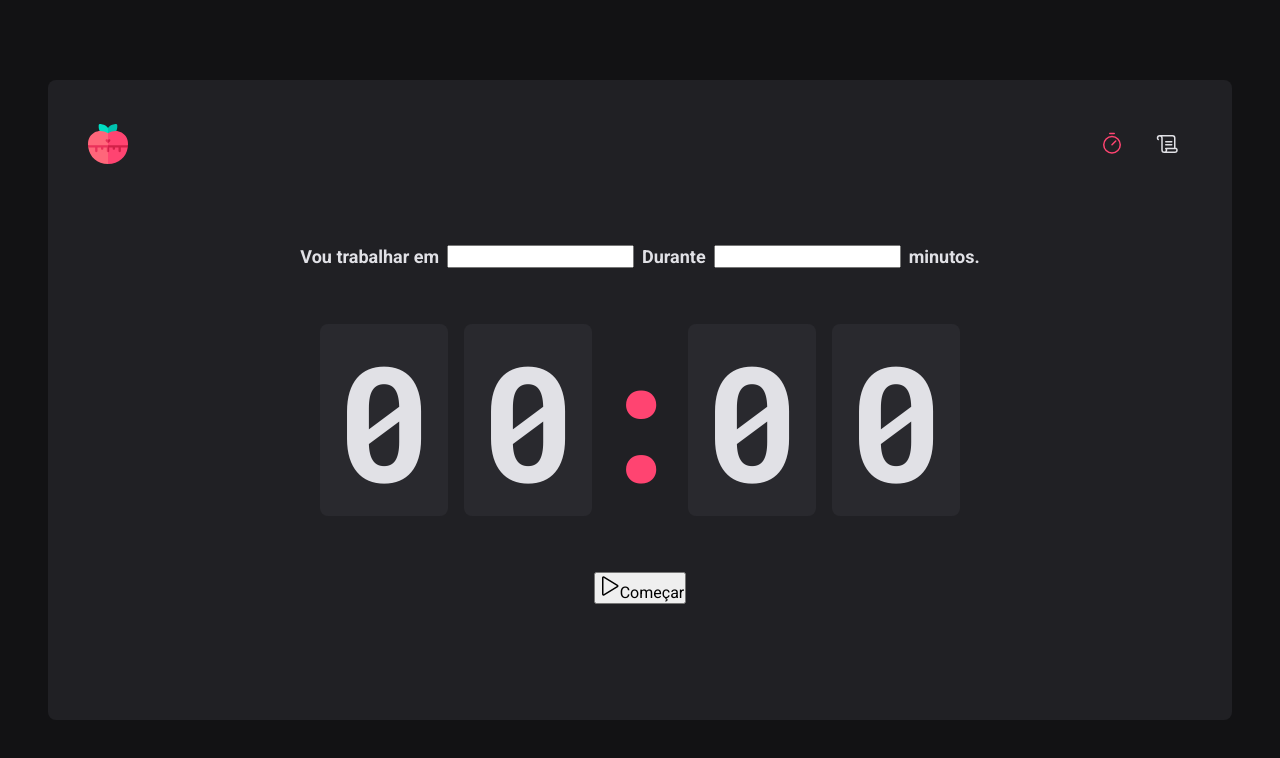
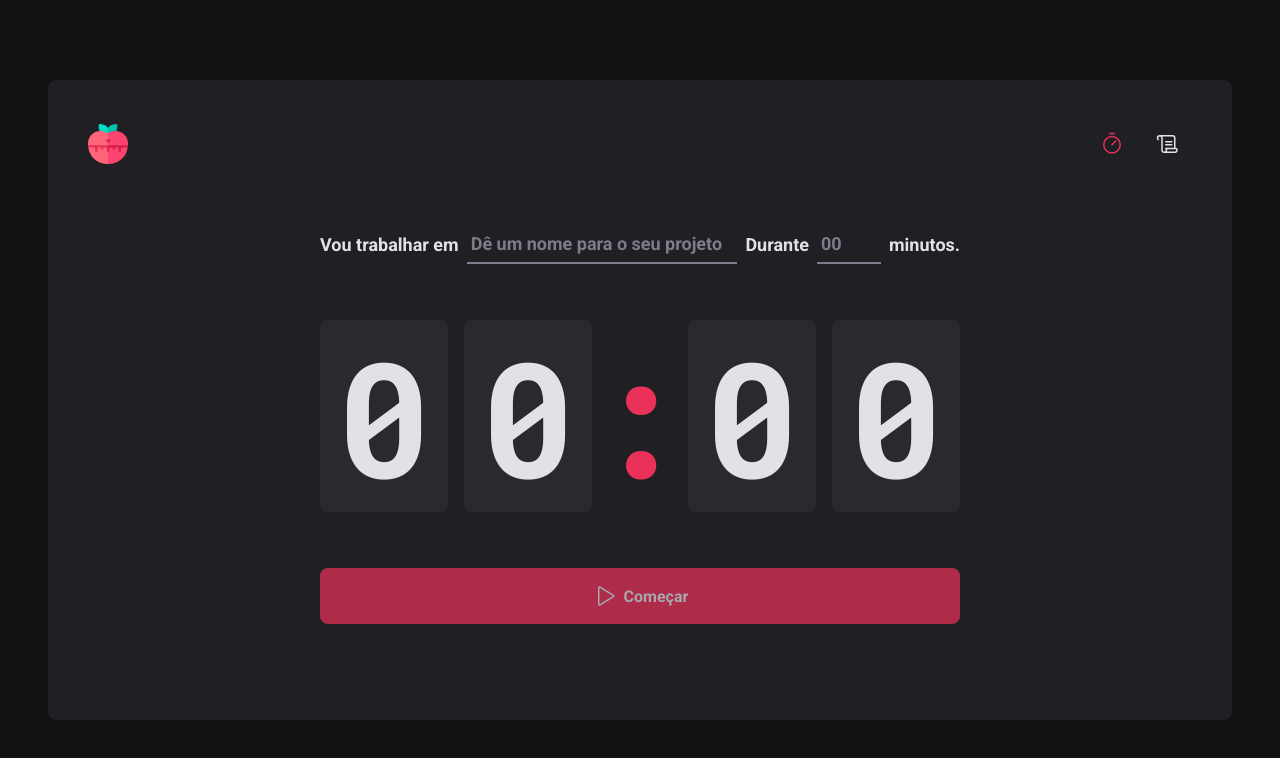
Before and after one commit to jonathanpauluze/pomodoro-timer, a React (Vite) app: page / in a window 1280 px wide. Shown: the top 758 px of the page. Built offline with nearby package versions, Linux system fonts and the light colour scheme.

Commit message:
feat: finishing Home input styles

```diff
--- a/src/pages/Home/index.tsx
+++ b/src/pages/Home/index.tsx
@@ -4,7 +4,10 @@
   CountdownContainer,
   FormContainer,
   HomeContainer,
-  Separator
+  MinuteAmountInput,
+  TaskInput,
+  Separator,
+  StartCountdownButton
 } from './styles'
 
 export const Home: FunctionComponent = () => {
@@ -13,10 +16,27 @@
       <form>
         <FormContainer>
           <label htmlFor="task">Vou trabalhar em</label>
-          <input id="task" />
+          <TaskInput
+            id="task"
+            placeholder="Dê um nome para o seu projeto"
+            list="task-suggestions"
+          />
+          <datalist id="task-suggestions">
+            <option value="Projeto ALPHA" />
+            <option value="Projeto BETA" />
+            <option value="Projeto DELTA" />
+          </datalist>
 
           <label htmlFor="minutesAmount">Durante</label>
-          <input type="number" id="minutesAmount" />
+          <MinuteAmountInput
+            type="number"
+            id="minutesAmount"
+            placeholder="00"
+            step={5}
+            min={5}
+            max={60}
+          />
+
           <span>minutos.</span>
         </FormContainer>
 
@@ -28,10 +48,10 @@
           <span>0</span>
         </CountdownContainer>
 
-        <button type="submit">
+        <StartCountdownButton disabled type="submit">
           <Play size={24} />
           Começar
-        </button>
+        </StartCountdownButton>
       </form>
     </HomeContainer>
   )
--- a/src/pages/Home/styles.ts
+++ b/src/pages/Home/styles.ts
@@ -53,3 +53,62 @@
   color: ${(props) => props.theme['pomodoro-500']};
   overflow: hidden;
 `
+
+const BaseInput = styled.input`
+  height: 2.5rem;
+  padding: 0 0.25rem;
+  border: 0;
+  border-bottom: 2px solid ${(props) => props.theme['gray-500']};
+  background-color: transparent;
+
+  font-size: 1.125rem;
+  font-weight: bold;
+  color: ${(props) => props.theme['gray-100']};
+
+  &::placeholder {
+    color: ${(props) => props.theme['gray-500']};
+  }
+
+  &:focus {
+    box-shadow: none;
+    border-color: ${(props) => props.theme['pomodoro-500']};
+  }
+`
+
+export const TaskInput = styled(BaseInput)`
+  flex: 1;
+
+  &::-webkit-calendar-picker-indicator {
+    display: none !important;
+  }
+`
+
+export const MinuteAmountInput = styled(BaseInput)`
+  width: 4rem;
+`
+
+export const StartCountdownButton = styled.button`
+  display: flex;
+  justify-content: center;
+  align-items: center;
+  gap: 0.5rem;
+
+  width: 100%;
+  padding: 1rem;
+  border: 0;
+  border-radius: 8px;
+  font-weight: bold;
+  color: ${(props) => props.theme['gray-100']};
+  background-color: ${(props) => props.theme['pomodoro-500']};
+
+  cursor: pointer;
+
+  &:disabled {
+    opacity: 0.7;
+    cursor: not-allowed;
+  }
+
+  &:not(:disabled):hover {
+    background-color: ${(props) => props.theme['pomodoro-700']};
+  }
+`
--- a/src/styles/themes/default.ts
+++ b/src/styles/themes/default.ts
@@ -14,9 +14,8 @@
   'green-500': '#00875F',
   'green-700': '#015F43',
 
-  'pomodoro-200': '#ff667a',
-  'pomodoro-500': '#ff4471',
-  'pomodoro-600': '#ea315a',
+  'pomodoro-300': '#ff667a',
+  'pomodoro-500': '#ea315a',
   'pomodoro-700': '#d22048',
 
   'red-500': '#AB222E',
```
